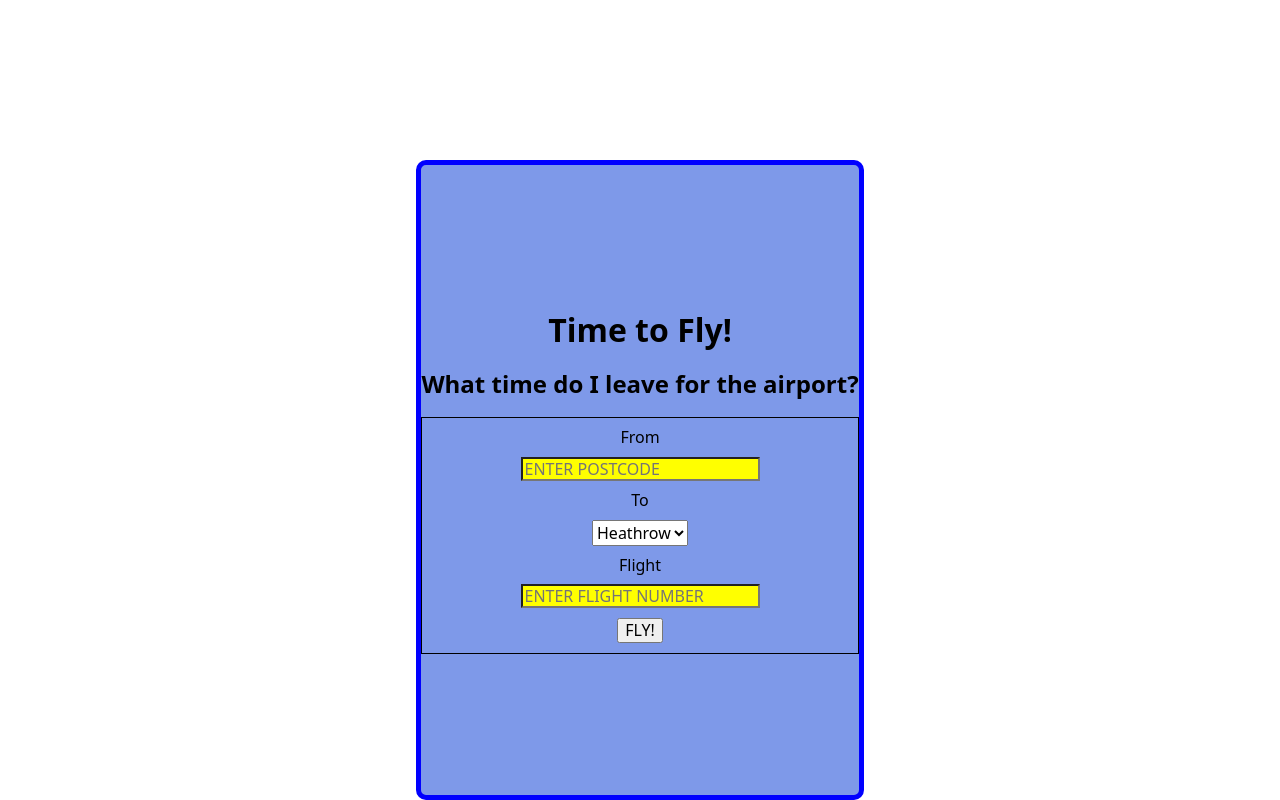
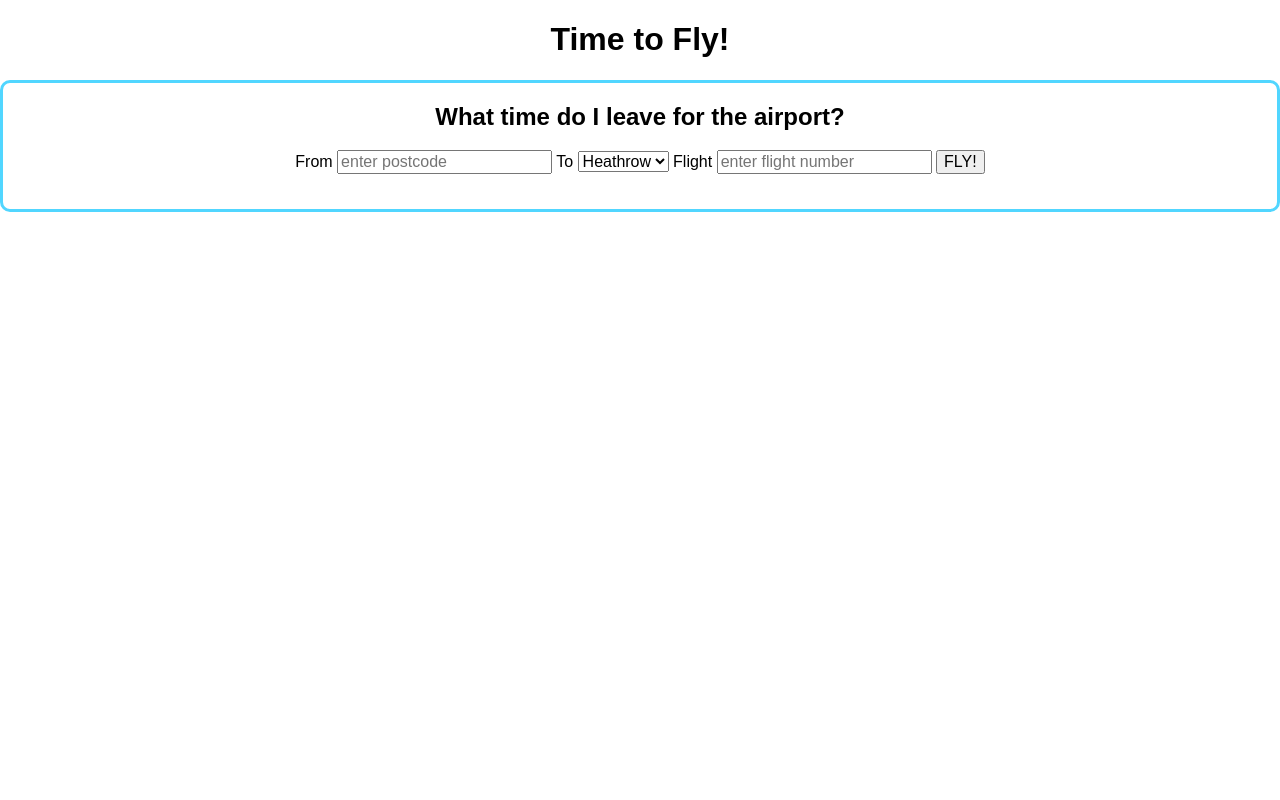
Before and after one commit to jokosanyang/week5-timeToFly, a website: page public/index.html in a window 1280 px wide. Drawn offline with Linux system fonts and the light colour scheme.

Commit message:
clear CSS to basics

```diff
--- a/public/css/style.css
+++ b/public/css/style.css
@@ -1,51 +1,16 @@
-body {
-    display: flex;
-    justify-content: center;
-    flex-direction: row;
-    padding-top: 20vh;
-    font-family: system-ui, sans-serif;
-
-}
-
-input {
-    text-transform: uppercase;
-    background: yellow;
-}
-
-.container {
-    align-content: center;
-    background-color:#7E99E9;
-    border:solid blue 5px;
+.page-main {
+    font-family: Arial, Helvetica, sans-serif, sans-serif;
+    border:solid rgb(81, 214, 255) 3px;
     border-radius: 10px;
-
-
-}
-
-header {
-    /* justify-content: center; */
-    flex-direction: row;
     text-align: center;
 }
-main h2{
+.page-header {
     text-align: center;
+    font-family: Arial, Helvetica, sans-serif;
 }
-
-form {
-    display: flex;
-    flex-direction: column;
-    border: 1px solid black;
-    align-items: center;
-    /* justify-content: space-between; */
-}
-
-label, input, #submitbtn{
-    margin-top: 10px;
-    margin-bottom: 10px;
-}
-button{
-    /* border-radius:  */
-}
-.results__time {
+.results__time, .results__directions {
     font-size: 1rem;
     font-family: Arial, Helvetica, sans-serif;
 }
+
+/* replace text align with flex to center */
--- a/public/index.html
+++ b/public/index.html
@@ -1,4 +1,4 @@
-<!-- <!DOCTYPE html> -->
+<!DOCTYPE html>
 <html lang="en">
 <head>
     <meta charset="UTF-8">
@@ -10,11 +10,11 @@
     <title>Time to Fly!</title>
 </head>
 <body>
-    <div class = "container">
-        <header>
-            <h1>Time to Fly!</h1>
+    <div class="page-container">
+        <header class="page-header">
+            <h1 class="page-header__heading">Time to Fly!</h1>
         </header>
-            <main>
+            <main class="page-main">
                 <h2>
                     What time do I leave for the airport?
                 </h2>
@@ -29,17 +29,18 @@
                     <input type="text" placeholder="enter flight number" id="flightno">
                     <button type="submit" id="submitbtn">FLY!</button>
             </form>
+            <br>
             <section class="results__time" id="time-result">
 
             </section>
-            <section id="directions-container">
+            <section class="results__directions" id="directions-container">
                 <ol id="ordered-directions">
 
                 </ol>
 
             </section>
             </main>
-            <footer>
+            <footer class="page-footer">
 
             </footer>
     </div>
```
